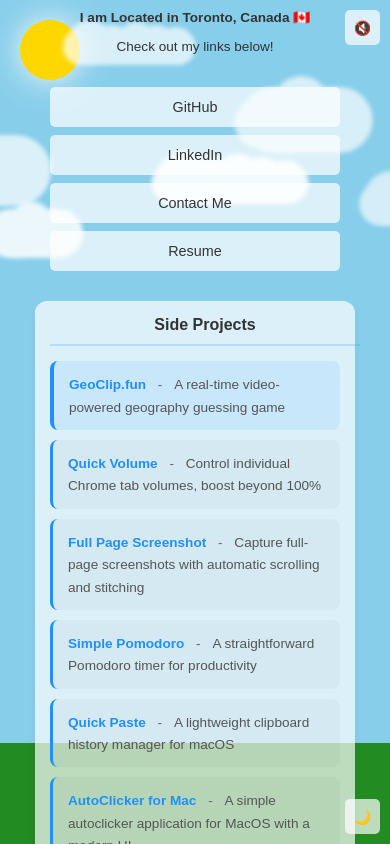
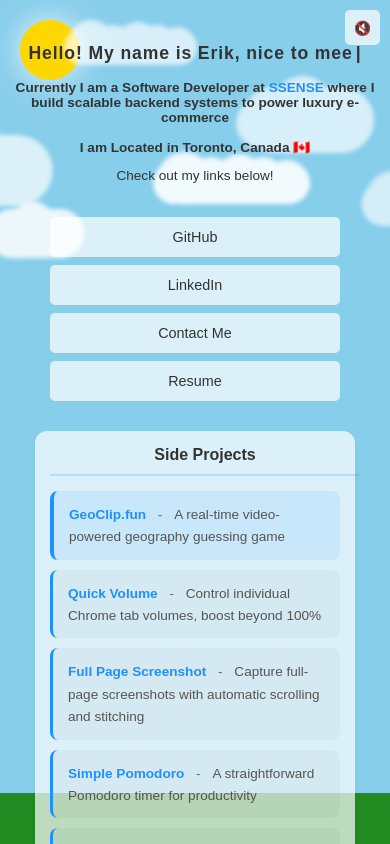
Before and after one commit to erikkostashuk/erikkostashukdev, a React (Create React App) app: page / in a window 390 px wide. Shown: the top 844 px of the page. Built offline with nearby package versions, Linux system fonts and the light colour scheme.

Commit message:
mobile support

```diff
--- a/src/App.css
+++ b/src/App.css
@@ -1007,6 +1007,14 @@
 }
 
 @media (max-width: 768px) {
+  .app {
+    justify-content: flex-start;
+    min-height: 100vh;
+    height: auto;
+    padding: 40px 0 80px 0;
+    overflow-y: auto;
+  }
+
   h1 {
     font-size: 1.3em;
   }
@@ -1080,6 +1088,10 @@
   .windmill-container {
     display: none !important;
   }
+
+  .grass {
+    height: 8vh;
+  }
 }
 
 @media (max-width: 480px) {
@@ -1145,4 +1157,8 @@
     bottom: 10px;
     top: auto;
   }
+
+  .grass {
+    height: 6vh;
+  }
 }
```
